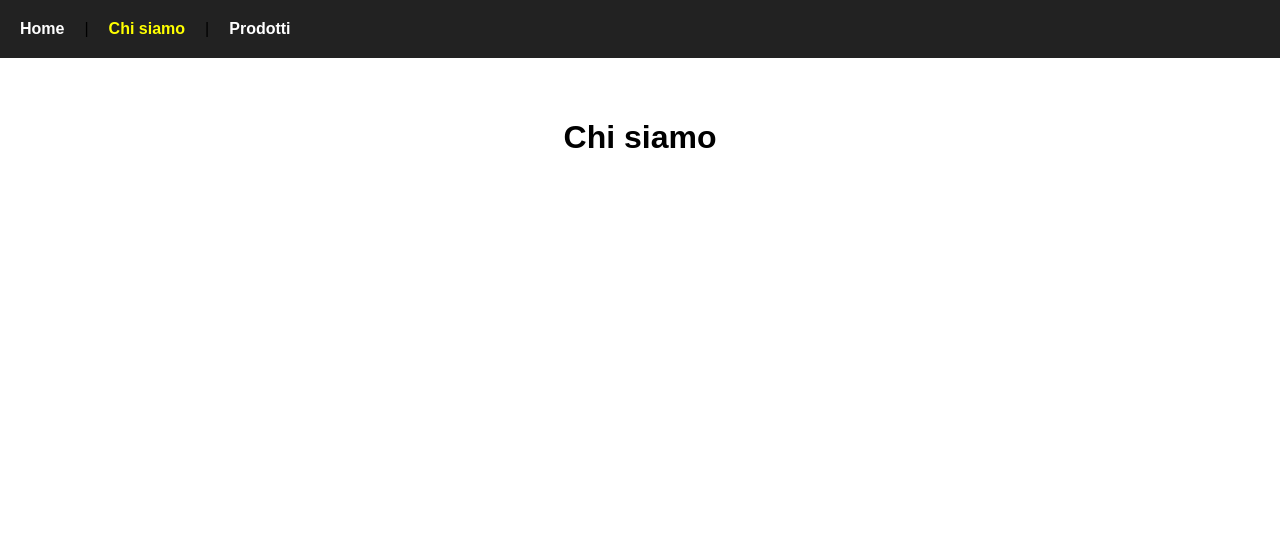
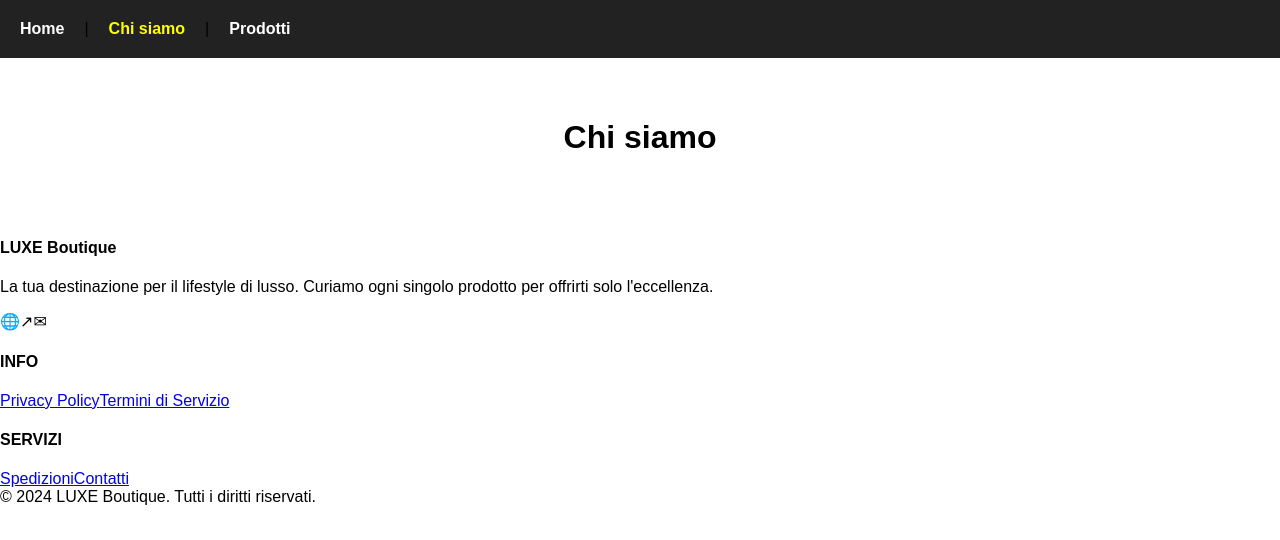
Before and after one commit to alessiaasmeraglia/react-router, a React (Vite) app: page /about in a window 1280 px wide. Shown: the top 540 px of the page. Built offline with nearby package versions, Linux system fonts and the light colour scheme.

Commit message:
Aggiunte componenti footer e layout

```diff
--- a/src/App.jsx
+++ b/src/App.jsx
@@ -1,23 +1,21 @@
-import { useState } from 'react';
 import { BrowserRouter, Routes, Route, Link } from "react-router-dom";
 
+import Layout from "./components/Layout"
 import Home from "./pages/Home";
 import About from "./pages/About";
 import Products from "./pages/Products";
-import Navbar from './components/Navbar';
+
 
 function App() {
   return (
     <BrowserRouter>
-
-      <Navbar/>
-
       <Routes>
-        <Route path ="/" element = {<Home />} />
-          <Route path ="/about" element = {<About />} />
-          <Route path ="/products" element = {<Products />} />
+        <Route element={<Layout />}>
+          <Route path="/" element={<Home />} />
+          <Route path="/about" element={<About />} />
+          <Route path="/products" element={<Products />} />
+        </Route>
       </Routes>
-
     </BrowserRouter>
   );
 }
--- /dev/null
+++ b/src/components/Footer.jsx
@@ -0,0 +1,39 @@
+function Footer() {
+    return (
+        <footer className="footer">
+            <div className="footer-top">
+                <div>
+                    <h4>LUXE Boutique</h4>
+                    <p>
+                        La tua destinazione per il lifestyle di lusso. Curiamo ogni singolo
+                        prodotto per offrirti solo l'eccellenza.
+                    </p>
+
+                    <div className="footer-socials">
+                        <span>🌐</span>
+                        <span>↗</span>
+                        <span>✉</span>
+                    </div>
+                </div>
+
+                <div>
+                    <h4>INFO</h4>
+                    <a href="#">Privacy Policy</a>
+                    <a href="#">Termini di Servizio</a>
+                </div>
+
+                <div>
+                    <h4>SERVIZI</h4>
+                    <a href="#">Spedizioni</a>
+                    <a href="#">Contatti</a>
+                </div>
+            </div>
+
+            <div className="footer-bottom">
+                © 2024 LUXE Boutique. Tutti i diritti riservati.
+            </div>
+        </footer>
+    )
+}
+
+export default Footer
--- a/src/components/Layout.jsx
+++ b/src/components/Layout.jsx
@@ -1,11 +1,19 @@
-import Navbar from "./Navbar";
+import { Outlet } from "react-router-dom"
+import Navbar from "./Navbar"
+import Footer from "./Footer"
 
 function Layout() {
     return (
         <>
-        <Navbar/>
+            <Navbar />
+
+            <main>
+                <Outlet />
+            </main>
+
+            <Footer />
         </>
-    );
+    )
 }
 
-export default Layout;
+export default Layout
```
Also changed, not shown: public/img/home-hero.png (added).
